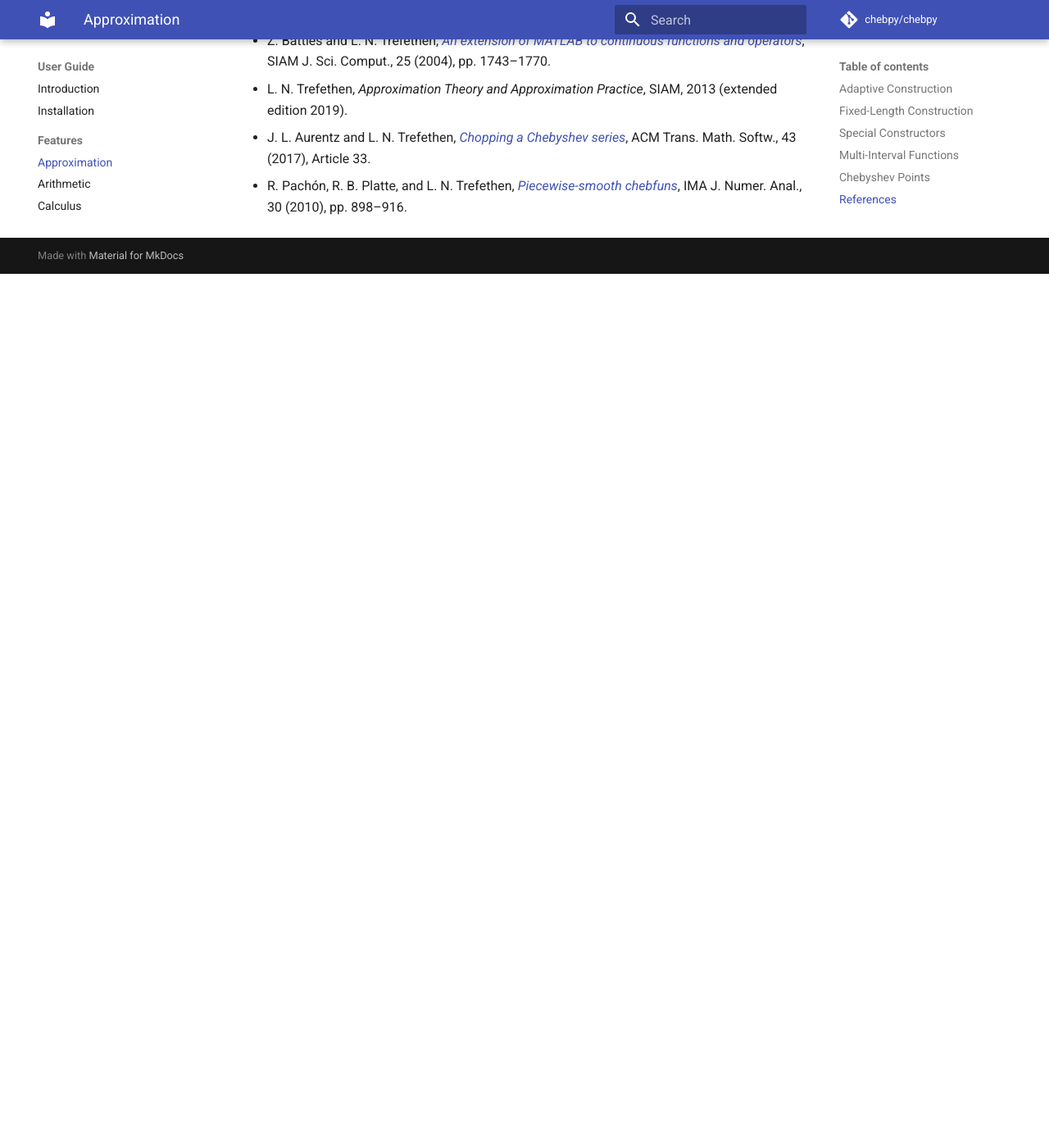
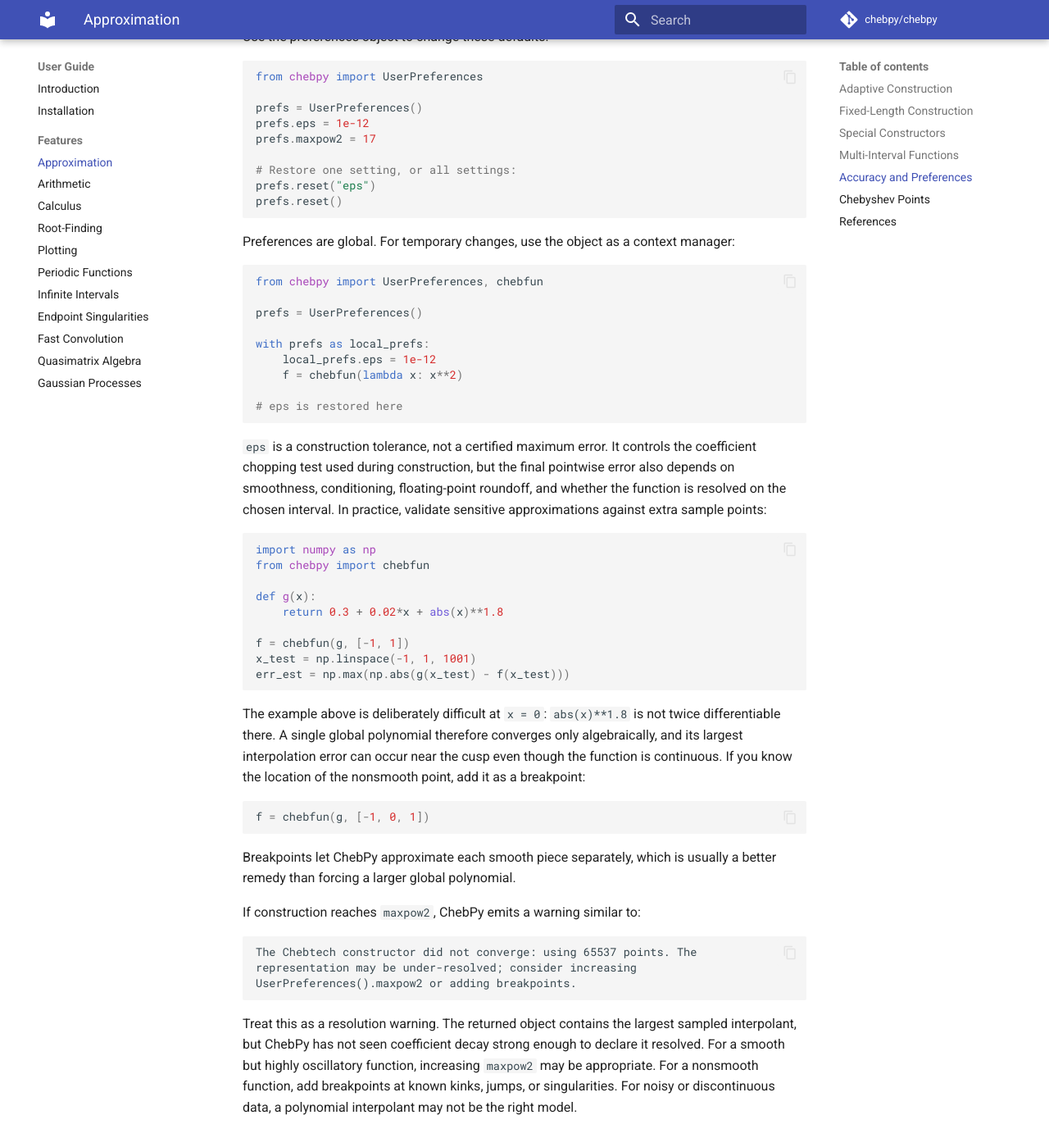
Before and after one commit to chebpy/chebpy, an MkDocs documentation site: the page built from docs/user/features/approximation.md, in a window 1280 px wide and 1400 px high, scrolled down 1440 px. Shown: the whole window at 82% size. Built offline with MkDocs 1.6.1 and Material for MkDocs 9.7.7, drawn with Linux system fonts in a browser that asks for light colours; comment, search, counter and statistics services are not loaded; the version menu is left out; before the commit the page ends 1774 px from its top, so only the background shows below that; some of the changed text lies outside the part shown.

Commit message:
Document accuracy & related preferences

````diff
--- a/docs/user/features/approximation.md
+++ b/docs/user/features/approximation.md
@@ -45,6 +45,96 @@ ChebPy can represent functions with breakpoints as piecewise Chebyshev expansion
 f = chebfun(lambda x: np.abs(x), [-1, 0, 1])
 ```
 
+## Accuracy and Preferences
+
+Adaptive construction samples the function on Chebyshev grids of length
+`2**k + 1`.  It converts the samples to Chebyshev coefficients and stops when
+the coefficient tail can be chopped below a tolerance.  The default tolerance is
+roughly machine epsilon:
+
+```python
+from chebpy import UserPreferences
+
+prefs = UserPreferences()
+prefs.eps       # default: numpy.finfo(float).eps
+prefs.maxpow2   # default: 16, so the largest grid has 65537 points
+```
+
+Use the preferences object to change these defaults:
+
+```python
+from chebpy import UserPreferences
+
+prefs = UserPreferences()
+prefs.eps = 1e-12
+prefs.maxpow2 = 17
+
+# Restore one setting, or all settings:
+prefs.reset("eps")
+prefs.reset()
+```
+
+Preferences are global.  For temporary changes, use the object as a context
+manager:
+
+```python
+from chebpy import UserPreferences, chebfun
+
+prefs = UserPreferences()
+
+with prefs as local_prefs:
+    local_prefs.eps = 1e-12
+    f = chebfun(lambda x: x**2)
+
+# eps is restored here
+```
+
+`eps` is a construction tolerance, not a certified maximum error.  It controls
+the coefficient chopping test used during construction, but the final pointwise
+error also depends on smoothness, conditioning, floating-point roundoff, and
+whether the function is resolved on the chosen interval.  In practice, validate
+sensitive approximations against extra sample points:
+
+```python
+import numpy as np
+from chebpy import chebfun
+
+def g(x):
+    return 0.3 + 0.02*x + abs(x)**1.8
+
+f = chebfun(g, [-1, 1])
+x_test = np.linspace(-1, 1, 1001)
+err_est = np.max(np.abs(g(x_test) - f(x_test)))
+```
+
+The example above is deliberately difficult at `x = 0`: `abs(x)**1.8` is not
+twice differentiable there.  A single global polynomial therefore converges only
+algebraically, and its largest interpolation error can occur near the cusp even
+though the function is continuous.  If you know the location of the nonsmooth
+point, add it as a breakpoint:
+
+```python
+f = chebfun(g, [-1, 0, 1])
+```
+
+Breakpoints let ChebPy approximate each smooth piece separately, which is
+usually a better remedy than forcing a larger global polynomial.
+
+If construction reaches `maxpow2`, ChebPy emits a warning similar to:
+
+```text
+The Chebtech constructor did not converge: using 65537 points. The
+representation may be under-resolved; consider increasing
+UserPreferences().maxpow2 or adding breakpoints.
+```
+
+Treat this as a resolution warning.  The returned object contains the largest
+sampled interpolant, but ChebPy has not seen coefficient decay strong enough to
+declare it resolved.  For a smooth but highly oscillatory function, increasing
+`maxpow2` may be appropriate.  For a nonsmooth function, add breakpoints at
+known kinks, jumps, or singularities.  For noisy or discontinuous data, a
+polynomial interpolant may not be the right model.
+
 ## Chebyshev Points
 
 Use `chebpts` to get the Chebyshev interpolation points and barycentric weights:
````
Also changed, not shown: docs/user/intro.md (+4 -0 lines).
